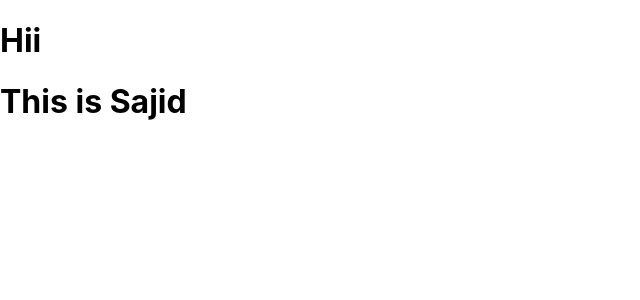
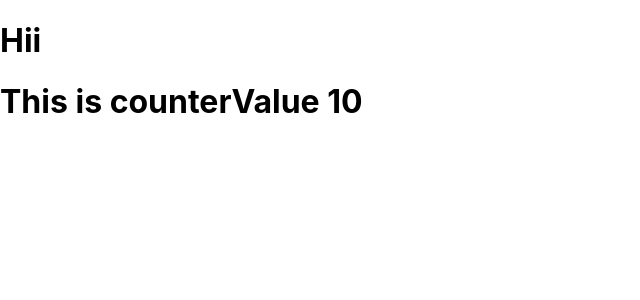
Before and after one commit to sajid-munawar/React-Context-api, a React (Create React App) app: page / in a window 1280 px wide. Shown: the top 300 px of the page, without its empty margins (0-640 px from the left). Built offline with nearby package versions, Linux system fonts and the light colour scheme.

Commit message:
Update with Counter context

```diff
--- a/src/App.js
+++ b/src/App.js
@@ -1,12 +1,16 @@
 import React from 'react';
 import Parent from "./Parent.js"
 import './App.css';
+import CounterContext from "./CounterContext"
 
 function App() {
   return (
-    <div >
-      <Parent name="Sajid" />
-    </div>
+    <CounterContext.Provider value={10}>
+      <div >
+
+        <Parent />
+      </div>
+    </CounterContext.Provider>
   );
 }
 
--- a/src/Child.js
+++ b/src/Child.js
@@ -1,9 +1,12 @@
-import React from "react";
+import React, { useContext } from "react";
+import counterContext from "./CounterContext";
 
-const Child = (props) => {
+const Child = () => {
+    let counterValue = useContext(counterContext)
+    console.log(counterValue)
     return <div>
         <h1> Hii </h1>
-        <h1>This is {props.name}</h1>
+        <h1>This is counterValue {counterValue} </h1>
     </div>
 
 }
--- /dev/null
+++ b/src/CounterContext.js
@@ -0,0 +1,6 @@
+import React, { createContext } from "react";
+
+
+const CounterContext = createContext(5);
+
+export default CounterContext;
--- a/src/Parent.js
+++ b/src/Parent.js
@@ -1,8 +1,8 @@
 import React from "react";
 import Child from "./Child.js"
 
-const Parent = (props) => {
-    return <Child  name={props.name} />
+const Parent = () => {
+    return <Child />
 }
 
 export default Parent;
```
